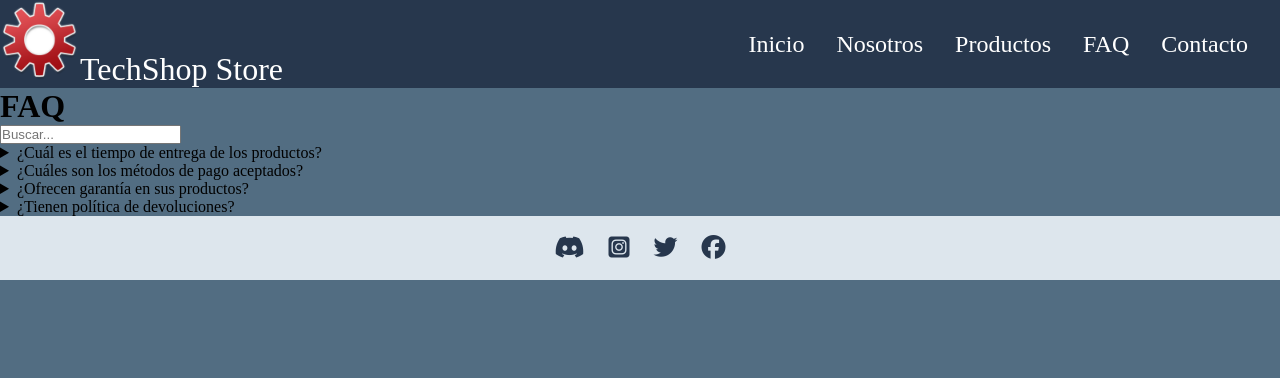
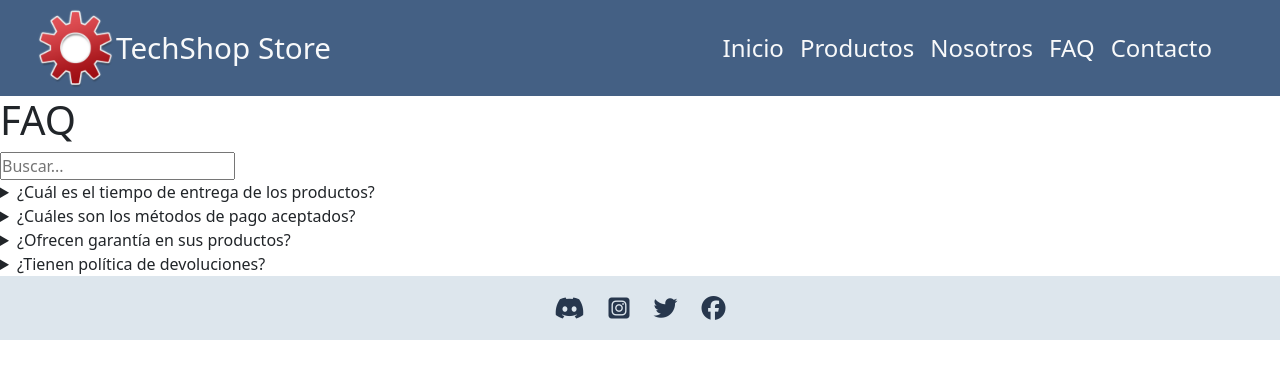
Before and after one commit to JairoAndresSalazar/TechShop, a plain HTML site: page pages/faq.html in a window 1280 px wide. Drawn offline with nearby package versions, Linux system fonts and the light colour scheme.

Commit message:
17-07-2023

```diff
--- a/css/styles.css
+++ b/css/styles.css
@@ -16,6 +16,11 @@ display: flex;
 justify-content: center;
 font-size: 1.5rem;
 margin: 2rem 0rem;
+}
+
+.letra-T, .letra-S{
+    color: red;
+    font-weight: bold;
 }
 
 .img-slider-container{
--- a/pages/faq.html
+++ b/pages/faq.html
@@ -4,26 +4,48 @@
 <head>
     <meta charset="UTF-8">
     <meta name="viewport" content="width=device-width, initial-scale=1.0">
-    <title>TechShop|FAQ</title>
+    <title>TS Store|FAQ</title>
     <link rel="stylesheet" href="../css/styles.css">
+    <link href="https://cdn.jsdelivr.net/npm/bootstrap@5.3.0/dist/css/bootstrap.min.css" rel="stylesheet"
+        integrity="sha384-9ndCyUaIbzAi2FUVXJi0CjmCapSmO7SnpJef0486qhLnuZ2cdeRhO02iuK6FUUVM" crossorigin="anonymous">
     <script src="https://kit.fontawesome.com/9f11c97aba.js" crossorigin="anonymous"></script>
 </head>
 
 <body>
     <header>
-        <nav class="navbar">
-            <section class="section-nav">
-                <div class="logo-nav">
-                    <a href="../index.html" class="letter-titlenav"><img src="../assets/img/techshop.png" alt="techshop-logo" class="img-logo">TechShop Store</a>
+        <nav class="navbar navbar-expand-lg bg-nav">
+            <div class="container-fluid ">
+                <div class="nav-logo-tittle d-flex justify-content-center align-items-center ms-4">
+                    <img src="../assets/img/techshop.png" alt="techshop-logo" class="img-logo"><a
+                        class="navbar-brand text-center tittle-size text-light" href="#">TechShop Store</a>
                 </div>
-                <div class="menu-nav">
-                <a href="../index.html" class="letters-nav">Inicio</a>
-                <a href="./nosotros.html" class="letters-nav">Nosotros</a>
-                <a href="./productos.html" class="letters-nav">Productos</a>
-                <a href="./faq.html" class="letters-nav">FAQ</a>
-                <a href="./contacto.html" class="letters-nav">Contacto</a>
+                <button class="navbar-toggler" type="button" data-bs-toggle="collapse"
+                    data-bs-target="#navbarSupportedContent" aria-controls="navbarSupportedContent"
+                    aria-expanded="false" aria-label="Toggle navigation">
+                    <span class="navbar-toggler-icon"></span>
+                </button>
+                <div class="collapse navbar-collapse justify-content-end" id="navbarSupportedContent">
+                    <ul class="navbar-nav o mb-2 mb-lg-0 me-lg-5">
+                        <li class="nav-item">
+                            <a class="nav-link active fs-4 text-light" aria-current="page"
+                                href="../index.html">Inicio</a>
+                        </li>
+                        <li class="nav-item">
+                            <a class="nav-link fs-4 text-light" href="productos.html">Productos</a>
+                        </li>
+                        <li class="nav-item">
+                            <a class="nav-link fs-4 text-light" href="nosotros.html">Nosotros</a></a>
+                        </li>
+                        <li class="nav-item">
+                            <a class="nav-link fs-4 text-light" href="#">FAQ</a></a>
+                        </li>
+                        <li class="nav-item">
+                            <a class="nav-link fs-4 text-light" href="contacto.html">Contacto</a>
+                        </li>
+
+                    </ul>
                 </div>
-            </section>
+            </div>
         </nav>
     </header>
 
@@ -81,6 +103,9 @@
         </section>
     </footer>
 
+    <script src="https://cdn.jsdelivr.net/npm/bootstrap@5.3.0/dist/js/bootstrap.bundle.min.js"
+        integrity="sha384-geWF76RCwLtnZ8qwWowPQNguL3RmwHVBC9FhGdlKrxdiJJigb/j/68SIy3Te4Bkz"
+        crossorigin="anonymous"></script>
 
 </body>
 
```
Also changed, not shown: index.html (+2 -2 lines), pages/contacto.html (+37 -12 lines), pages/nosotros.html (+1 -1 lines), pages/productos.html (+1 -1 lines).
